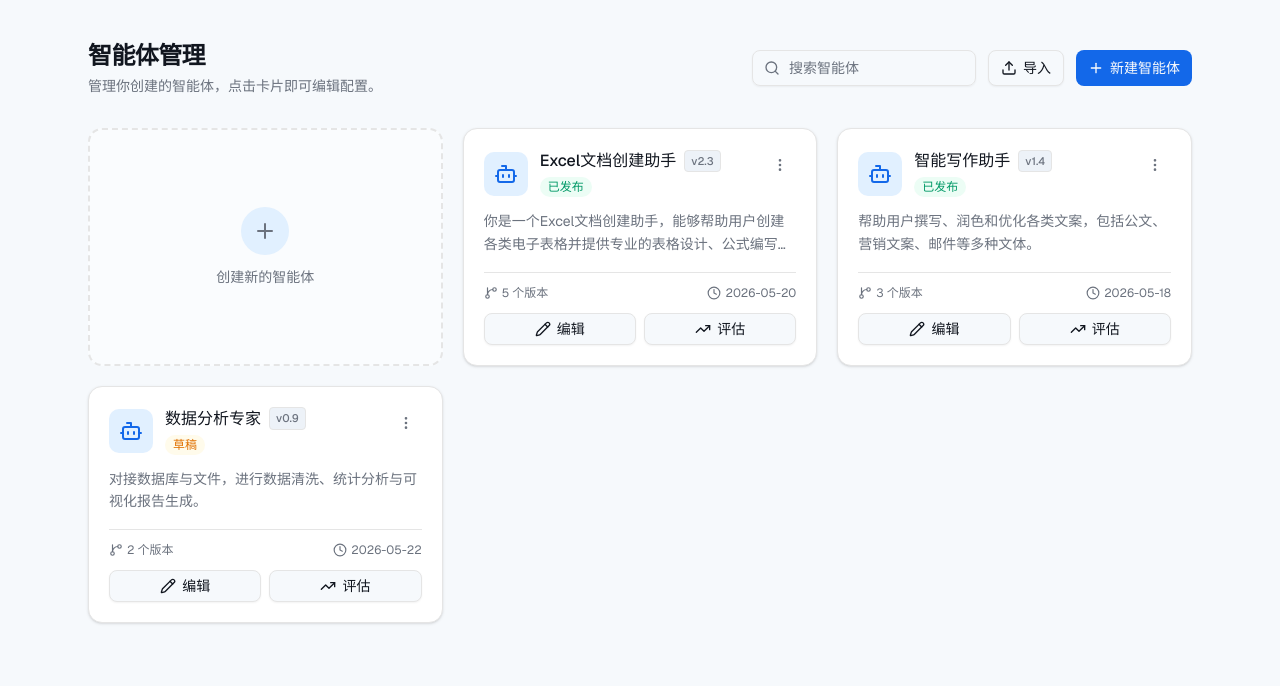
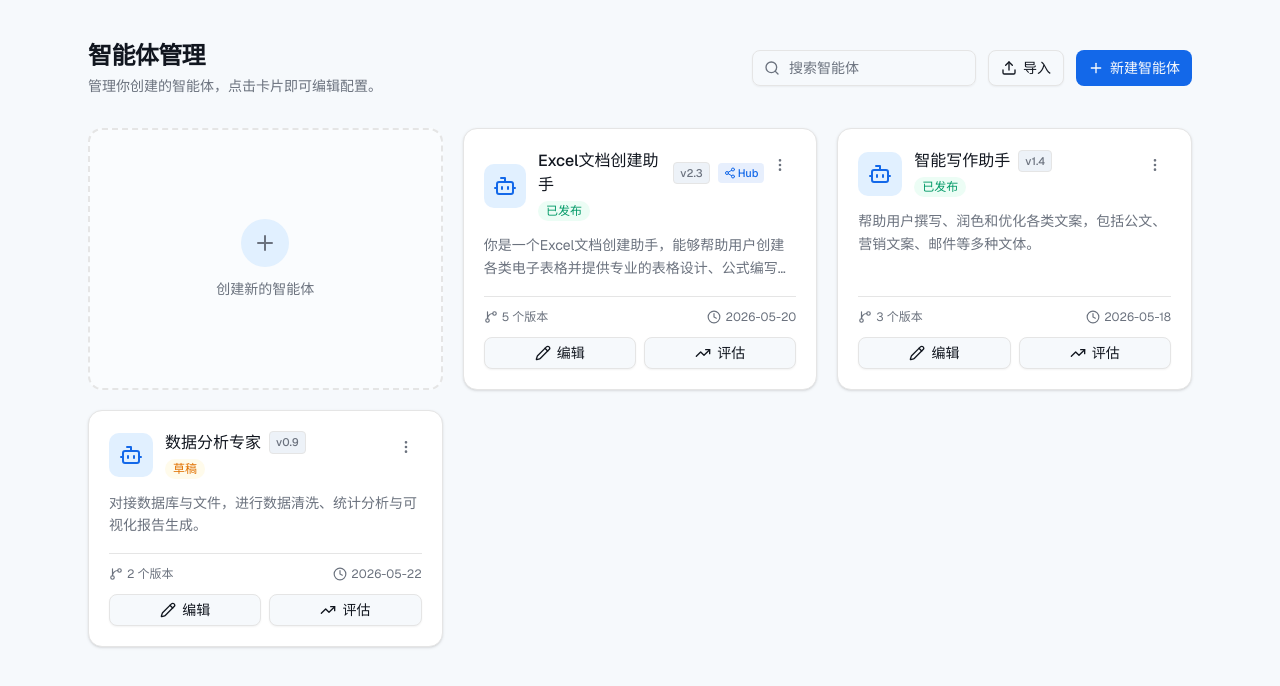
Before and after one commit to xuyaqist/nexent-front, a Next.js app: page / in a window 1280 px wide. Shown: the top 686 px of the page. Built offline with nearby package versions, Linux system fonts and the light colour scheme.

Commit message:
feat: add publish to hub functionality for agents
Co-authored-by: xuyaqi <25164823+xuyaqist@users.noreply.github.com>

```diff
--- a/components/agent-list.tsx
+++ b/components/agent-list.tsx
@@ -1,6 +1,6 @@
 "use client"
 
-import { Bot, Plus, Search, MoreVertical, Pencil, GitBranch, Clock, Upload, TrendingUp } from "lucide-react"
+import { Bot, Plus, Search, MoreVertical, Pencil, GitBranch, Clock, Upload, TrendingUp, Share2, CheckCircle2 } from "lucide-react"
 import { useRef, useState } from "react"
 import type { Agent } from "@/lib/types"
 import { Input } from "@/components/ui/input"
@@ -24,9 +24,10 @@ interface AgentListProps {
   onDelete: (id: string) => void
   onImport: (file: File) => void
   onEvaluate: (agent: Agent) => void
+  onPublishToHub: (agent: Agent) => void
 }
 
-export function AgentList({ agents, onEdit, onCreate, onDelete, onImport, onEvaluate }: AgentListProps) {
+export function AgentList({ agents, onEdit, onCreate, onDelete, onImport, onEvaluate, onPublishToHub }: AgentListProps) {
   const [query, setQuery] = useState("")
   const fileInputRef = useRef<HTMLInputElement>(null)
 
@@ -90,7 +91,14 @@ export function AgentList({ agents, onEdit, onCreate, onDelete, onImport, onEval
         </button>
 
         {filtered.map((agent) => (
-          <AgentCard key={agent.id} agent={agent} onEdit={onEdit} onDelete={onDelete} onEvaluate={onEvaluate} />
+          <AgentCard
+            key={agent.id}
+            agent={agent}
+            onEdit={onEdit}
+            onDelete={onDelete}
+            onEvaluate={onEvaluate}
+            onPublishToHub={onPublishToHub}
+          />
         ))}
       </div>
 
@@ -106,11 +114,13 @@ function AgentCard({
   onEdit,
   onDelete,
   onEvaluate,
+  onPublishToHub,
 }: {
   agent: Agent
   onEdit: (agent: Agent) => void
   onDelete: (id: string) => void
   onEvaluate: (agent: Agent) => void
+  onPublishToHub: (agent: Agent) => void
 }) {
   return (
     <div
@@ -128,6 +138,12 @@ function AgentCard({
               <span className="rounded border border-border bg-secondary px-1.5 py-0.5 text-[11px] font-medium text-muted-foreground">
                 {agent.version}
               </span>
+              {agent.publishedToHub && (
+                <span className="flex items-center gap-0.5 rounded bg-primary/10 px-1.5 py-0.5 text-[11px] font-medium text-primary">
+                  <Share2 className="size-3" />
+                  Hub
+                </span>
+              )}
             </div>
             <span
               className={
@@ -155,6 +171,10 @@ function AgentCard({
             <DropdownMenuItem onClick={() => onEvaluate(agent)}>
               <TrendingUp className="size-4" />
               评估
+            </DropdownMenuItem>
+            <DropdownMenuItem onClick={() => onPublishToHub(agent)} disabled={agent.publishedToHub}>
+              {agent.publishedToHub ? <CheckCircle2 className="size-4" /> : <Share2 className="size-4" />}
+              {agent.publishedToHub ? "已发布至 AgentHub" : "发布至 AgentHub"}
             </DropdownMenuItem>
             <DropdownMenuItem
               className="text-destructive focus:text-destructive"
--- a/components/agent-manager.tsx
+++ b/components/agent-manager.tsx
@@ -87,6 +87,24 @@ export function AgentManager() {
     toast({ title: "已删除智能体" })
   }
 
+  // 发布至 AgentHub（共享智能体广场）
+  const handlePublishToHub = (agent: Agent) => {
+    if (agent.publishedToHub) {
+      toast({
+        title: "已在 AgentHub 中",
+        description: `「${agent.name}」此前已发布至 AgentHub。`,
+      })
+      return
+    }
+    setAgents((prev) =>
+      prev.map((a) => (a.id === agent.id ? { ...a, publishedToHub: true } : a)),
+    )
+    toast({
+      title: "已发布至 AgentHub",
+      description: `「${agent.name}」已共享到 AgentHub，其他用户现在可以发现并使用它。`,
+    })
+  }
+
   const upsert = (updated: Agent, status?: Agent["status"]) => {
     setAgents((prev) =>
       prev.map((a) =>
@@ -147,6 +165,7 @@ export function AgentManager() {
             onDelete={handleDelete}
             onImport={handleImport}
             onEvaluate={handleEvaluate}
+            onPublishToHub={handlePublishToHub}
           />
         )
     }
--- a/lib/sample-agents.ts
+++ b/lib/sample-agents.ts
@@ -24,6 +24,7 @@ export function createEmptyAgent(): Agent {
     status: "draft",
     version: "v1.0",
     versionCount: 1,
+    publishedToHub: false,
     updatedAt: new Date().toISOString(),
   }
 }
@@ -44,6 +45,7 @@ export function normalizeImportedAgent(raw: unknown): Agent {
     status: "draft",
     version: typeof data.version === "string" ? data.version : "v1.0",
     versionCount: typeof data.versionCount === "number" ? data.versionCount : 1,
+    publishedToHub: false,
     updatedAt: new Date().toISOString(),
   }
 }
@@ -72,6 +74,7 @@ export const SAMPLE_AGENTS: Agent[] = [
     status: "published",
     version: "v2.3",
     versionCount: 5,
+    publishedToHub: true,
     updatedAt: "2026-05-20T09:00:00.000Z",
   },
   {
@@ -96,6 +99,7 @@ export const SAMPLE_AGENTS: Agent[] = [
     status: "published",
     version: "v1.4",
     versionCount: 3,
+    publishedToHub: false,
     updatedAt: "2026-05-18T14:30:00.000Z",
   },
   {
@@ -120,6 +124,7 @@ export const SAMPLE_AGENTS: Agent[] = [
     status: "draft",
     version: "v0.9",
     versionCount: 2,
+    publishedToHub: false,
     updatedAt: "2026-05-22T11:15:00.000Z",
   },
 ]
--- a/lib/types.ts
+++ b/lib/types.ts
@@ -20,6 +20,7 @@ export interface Agent {
   status: "draft" | "published"
   version: string
   versionCount: number
+  publishedToHub: boolean
   updatedAt: string
 }
 
```
